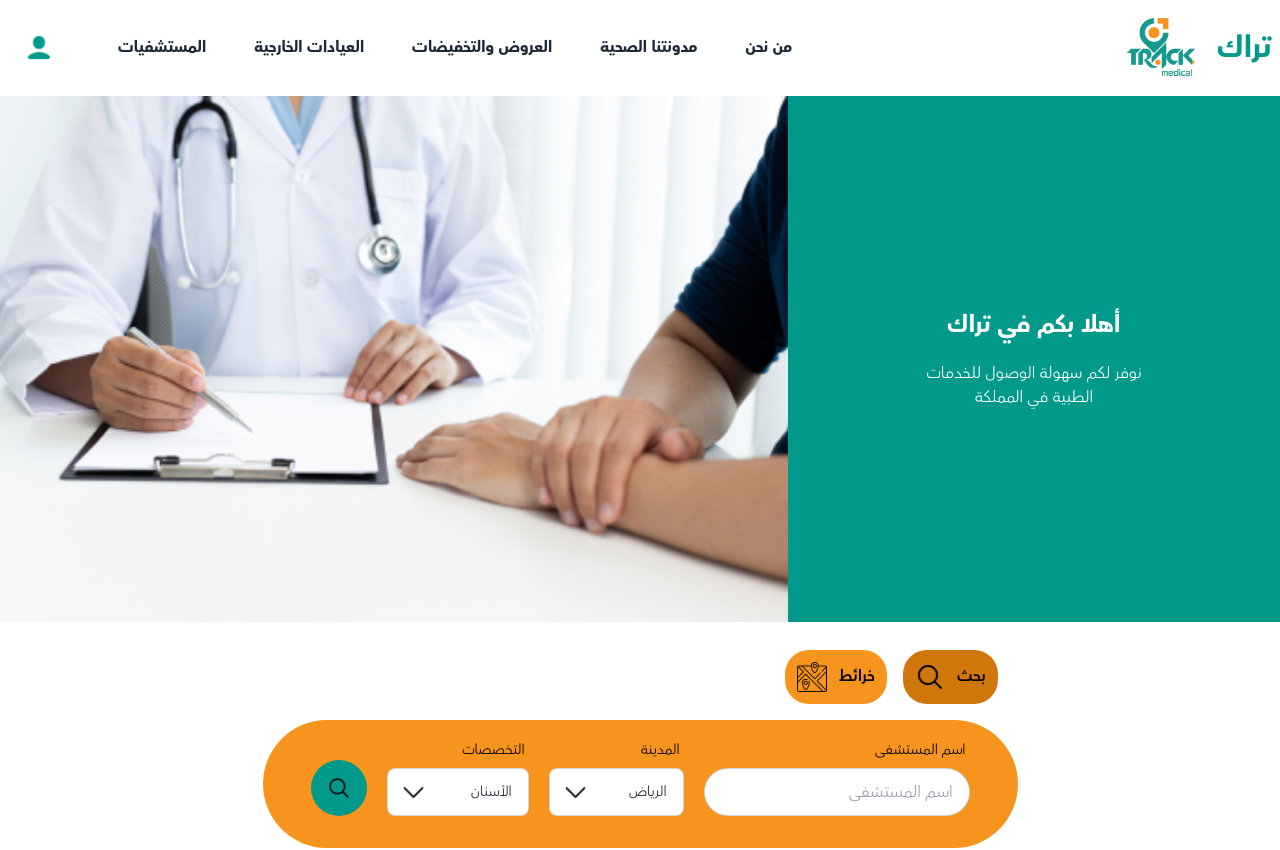
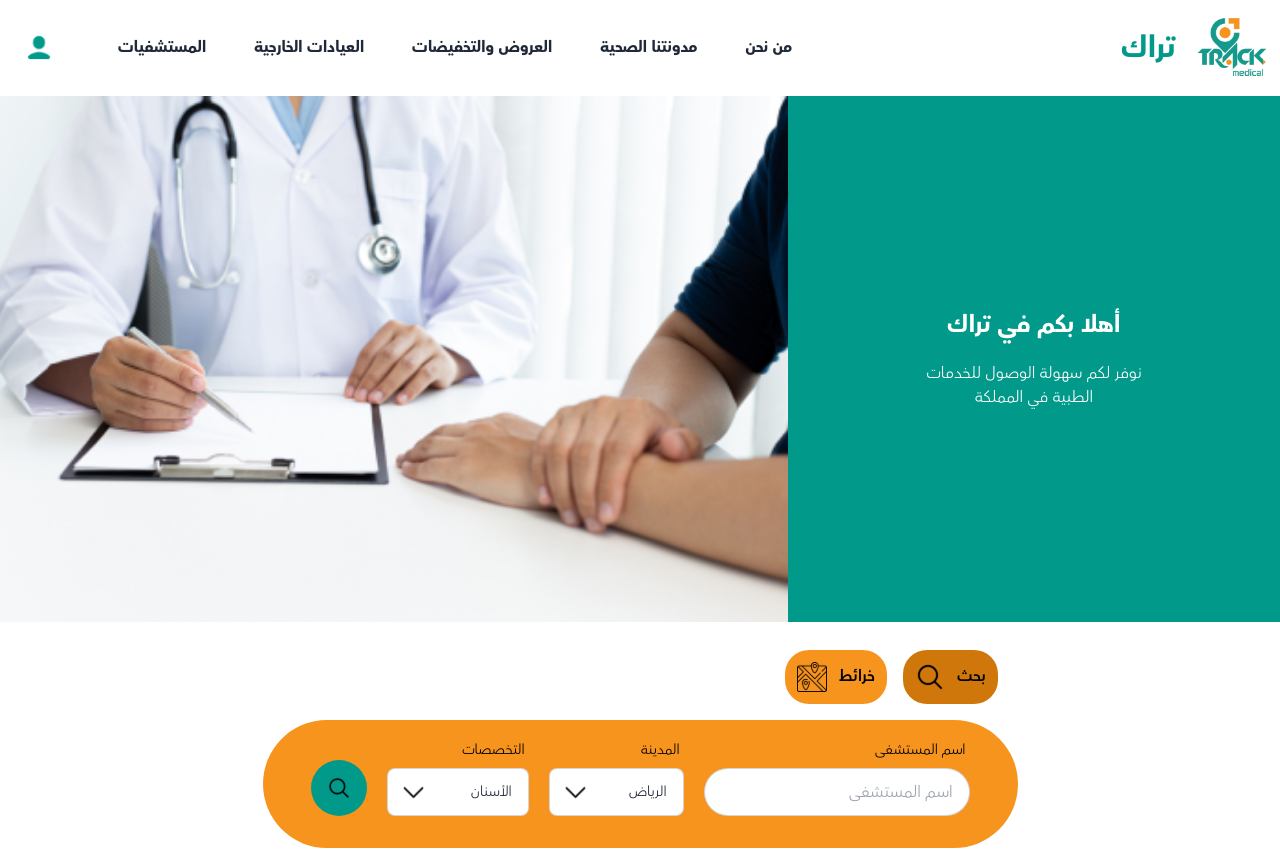
Before and after one commit to saramohamed124/track-medical, a React (Create React App) app: page / in a window 1280 px wide. Shown: the top 850 px of the page. Built offline with nearby package versions, Linux system fonts and the light colour scheme.

Commit message:
logoedit

```diff
--- a/src/Components/Navbar/components/Logo.jsx
+++ b/src/Components/Navbar/components/Logo.jsx
@@ -4,10 +4,10 @@ import logo_green from '../assets/img/logo_green.png'
 export function Logo() {
   return (
     <div className='flex-between-center gap-4'>
-      <Link to={'/'} className='text-[--main-color-green] font-bold text-3xl'>تراك</Link>
-      <Link to={'/'}>
+       <Link to={'/'}>
       <img className='max-w-[5rem]' src={logo_green} alt='logo-green'/>
       </Link>
+      <Link to={'/'} className='text-[--main-color-green] font-bold text-3xl'>تراك</Link>
     </div>
   );
 };
```
